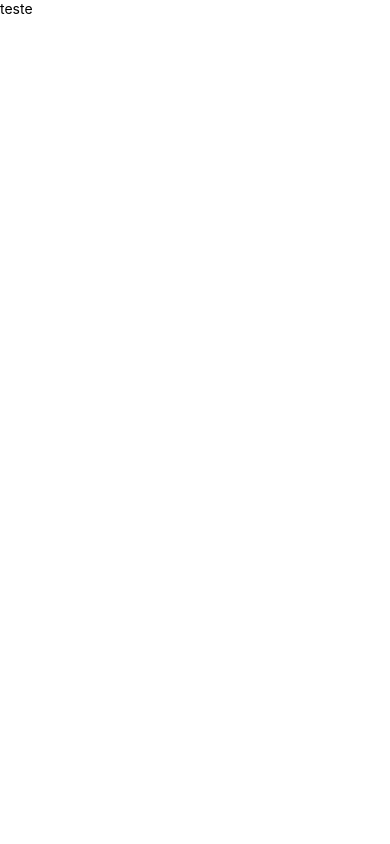
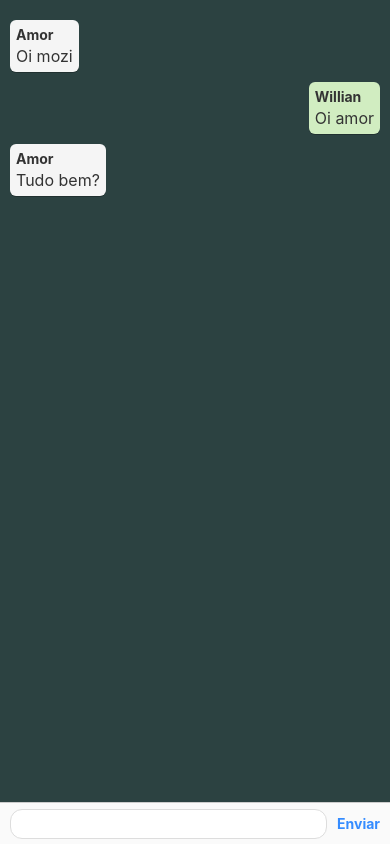
Before and after one commit to wemboava/real-time-chat, a React Native app: screen / in a window 390 px wide. Built offline with nearby package versions, Linux system fonts and the light colour scheme.

Commit message:
:rocket: created chat component

```diff
--- /dev/null
+++ b/src/components/input.js
@@ -0,0 +1,55 @@
+import React, { Component } from 'react';
+import {
+  View,
+  Text,
+  StyleSheet,
+  TextInput,
+  TouchableOpacity,
+} from 'react-native';
+
+class Input extends Component {
+  render() {
+    const styles = StyleSheet.create({
+      inputContainer: {
+        height: 42,
+        paddingHorizontal: 10,
+        paddingVertical: 6,
+        backgroundColor: '#fafafa',
+        borderTopWidth: StyleSheet.hairlineWidth,
+        borderTopColor: '#CCC',
+        flexDirection: 'row',
+        alignItems: 'center',
+      },
+      input: {
+        flex: 1,
+        height: 30,
+        paddingHorizontal: 10,
+        paddingVertical: 0,
+        backgroundColor: '#FFF',
+        borderWidth: 1,
+        borderColor: '#DDD',
+        borderRadius: 12,
+      },
+      button: {
+        marginLeft: 10,
+        color: '#358CFF',
+        fontWeight: 'bold',
+      },
+    });
+    return (
+      <View style={styles.inputContainer}>
+        <TextInput
+          style={styles.input}
+          underlineColorAndroid="rgba(0, 0, 0,)"
+        />
+        <TouchableOpacity onPress={() => {}}>
+          <Text style={styles.button}>
+            Enviar
+          </Text>
+        </TouchableOpacity>
+      </View>
+    );
+  }
+}
+
+export default Input;
--- a/src/pages/Chat.js
+++ b/src/pages/Chat.js
@@ -1,12 +1,99 @@
 import React from 'react';
-import { View, Text } from 'react-native';
+import {
+  View,
+  KeyboardAvoidingView,
+  ScrollView,
+  Platform,
+  Text,
+  StyleSheet,
+  Dimensions,
+  StatusBar,
+} from 'react-native';
+
+import Input from '../components/input';
+
+StatusBar.setBarStyle('light-content');
+
+const { width } = Dimensions.get('window');
+
+const styles = StyleSheet.create({
+  container: {
+    flex: 1,
+    backgroundColor: '#2C4241',
+    ...Platform.select({
+      ios: { paddingTop: 20 },
+    }),
+  },
+  conversation: {
+    padding: 10,
+  },
+  bubble: {
+    padding: 6,
+    backgroundColor: '#F5F5F5',
+    borderRadius: 6,
+    shadowColor: 'rgba(0, 0, 0, 0.5)',
+    shadowOffset: {
+      width: 0,
+      height: 1,
+    },
+    shadowOpacity: 0.5,
+    shadowRadius: 0,
+    marginTop: 10,
+    maxWidth: width - 60,
+  },
+  'bubble-right': {
+    alignSelf: 'flex-end',
+    backgroundColor: '#D1EDC1',
+  },
+  'bubble-left': {
+    alignSelf: 'flex-start',
+  },
+  author: {
+    fontWeight: 'bold',
+    marginBottom: 3,
+    color: '#333',
+  },
+  message: {
+    fontSize: 16,
+    color: '#333',
+  },
+});
 
 const Chat = () => (
-  <View>
-    <Text>
-      teste
-    </Text>
-  </View>
+  <KeyboardAvoidingView
+    style={styles.container}
+    behavior={Platform.OS === 'ios' ? 'padding' : null}
+    // keyboardShouldPerssistTabs="never"
+  >
+    <ScrollView contentContainerStyle={styles.conversation}>
+      <View style={[styles.bubble, styles['bubble-left']]}>
+        <Text style={styles.author}>
+          Amor
+        </Text>
+        <Text style={styles.message}>
+          Oi mozi
+        </Text>
+      </View>
+      <View style={[styles.bubble, styles['bubble-right']]}>
+        <Text style={styles.author}>
+          Willian
+        </Text>
+        <Text style={styles.message}>
+          Oi amor
+        </Text>
+      </View>
+      <View style={[styles.bubble, styles['bubble-left']]}>
+        <Text style={styles.author}>
+          Amor
+        </Text>
+        <Text style={styles.message}>
+          Tudo bem?
+        </Text>
+      </View>
+    </ScrollView>
+
+    <Input />
+  </KeyboardAvoidingView>
 );
 
 export default Chat;
```
Also changed, not shown: 1 other file (tests, documents, lock files or other folders).
